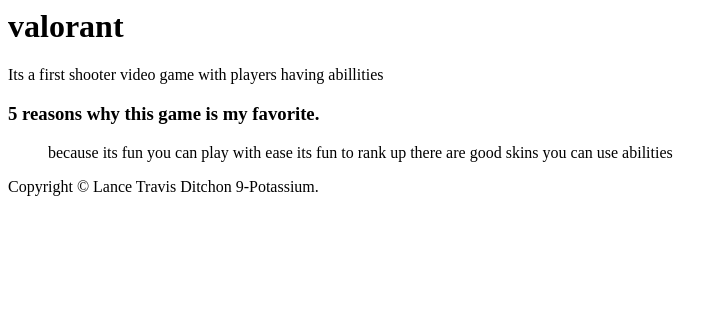
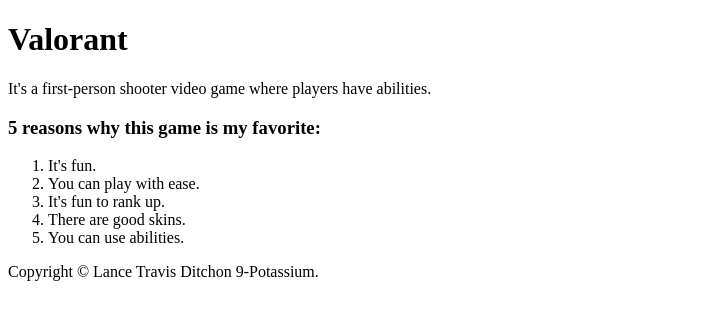
Before and after one commit to kquroo/lancealt, a plain HTML site: page index.html in a window 1280 px wide. Shown: the whole page, without its empty margins (0-727 px from the left). Drawn offline with Linux system fonts and the light colour scheme.

Commit message:
Update index.html

```diff
--- a/index.html
+++ b/index.html
@@ -1,32 +1,30 @@
-<DOCTYPE html>
+<!DOCTYPE html>
 <html>
     <head>
-        <title>My First Webpage </title>
+        <title>My First Webpage</title>
 
         <meta charset="UTF-8">
         <meta name="author" content="Lance Ditchon">
-        <meta name="keywords" content="lab Excercise 1">
+        <meta name="keywords" content="lab Exercise 1">
         <meta name="revised" content="27-08-2024">
-
     </head>
     <body>
         <div>
-		  <h1>valorant</h1>
-		  <p>Its a first shooter video game with players having abillities<p/>
-
-
+            <h1>Valorant</h1>
+            <p>It's a first-person shooter video game where players have abilities.</p>
         </div>
-    </body>
 
         <span>
-		<h3> 5 reasons why this game is my favorite.</h3>
+            <h3>5 reasons why this game is my favorite:</h3>
             <ol>
-			<il>because its fun</il>
-			<il>you can play with ease</il>
-			<il>its fun to rank up</il>
-			<il>there are good skins</il>
-			<il>you can use abilities</il>
+                <li>It's fun.</li>
+                <li>You can play with ease.</li>
+                <li>It's fun to rank up.</li>
+                <li>There are good skins.</li>
+                <li>You can use abilities.</li>
             </ol>
         </span>
 
         <p>Copyright &copy; Lance Travis Ditchon 9-Potassium.</p>
+    </body>
+</html>
```
Lines whose indentation alone changed are shown as unchanged.
